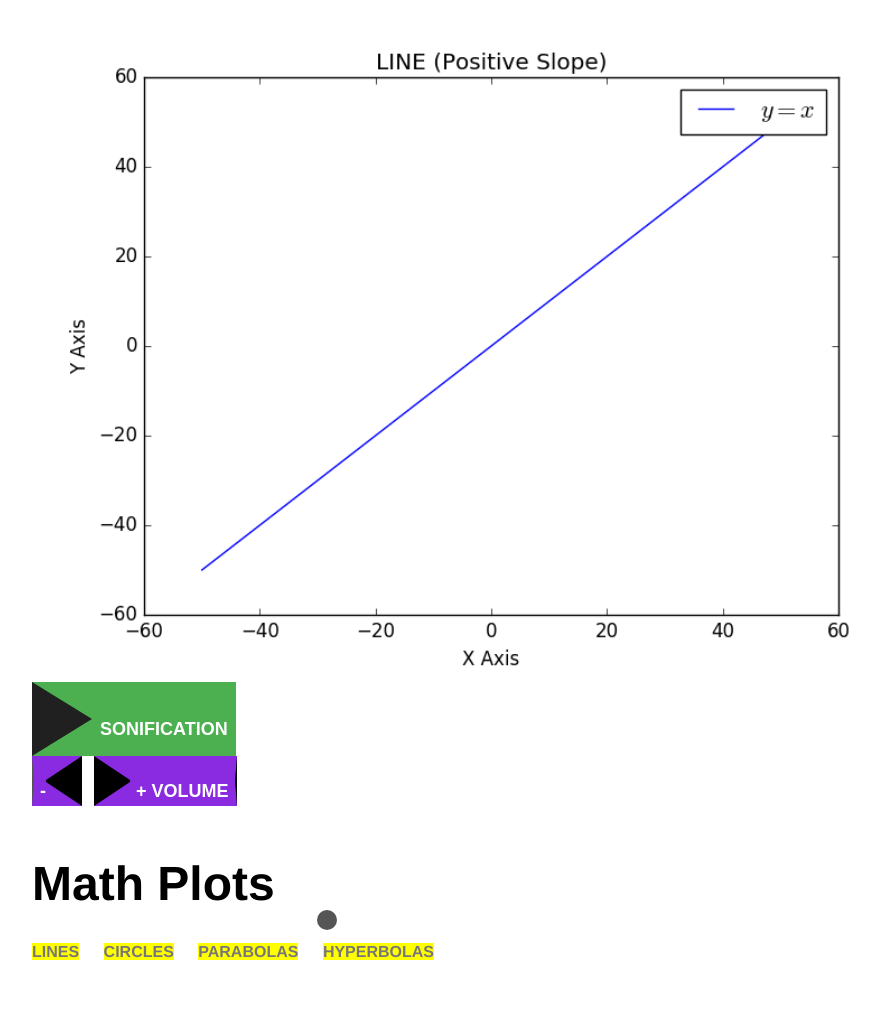
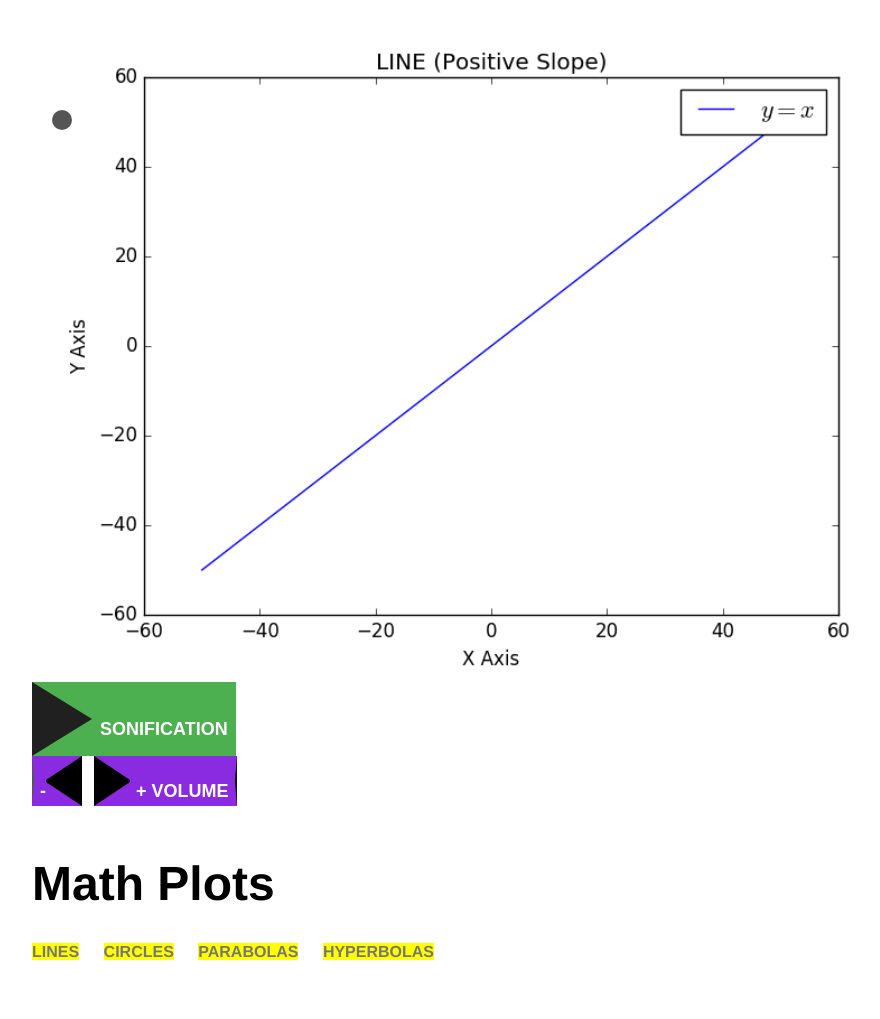
Before and after one commit to rbobkoskie3/rbobkoskie3.github.io, a Jekyll site: the page built from line/linePosSlope.html, in a window 1280 px wide. Shown: the part 396-1415 px from the top of the page, without its empty margins (160-1040 px from the left). Built offline with Jekyll 4.4.1, drawn with Linux system fonts in a browser that asks for light colours.

Commit message:
Add files via upload

```diff
--- a/line/index.html
+++ b/line/index.html
@@ -186,15 +186,15 @@
         /* Safari 4.0 - 8.0 */
         @-webkit-keyframes tracePlt {
             0%   {left:20px; top:0px;}
-            100% {left:790px; top:600px;}
+            100% {left:80%; top:80%;}
         }
         @-moz-keyframes tracePlt {
             0%   {left:20px; top:0px;}
-            100% {left:790px; top:600px;}
+            100% {left:80%; top:80%;}
         }
         @-o-keyframes tracePlt {
             0%   {left:20px; top:0px;}
-            100% {left:790px; top:600px;}
+            100% {left:80%; top:80%;}
         }
         /* Standard syntax */
         @keyframes tracePlt {
--- a/line/linePosSlope.html
+++ b/line/linePosSlope.html
@@ -198,7 +198,7 @@
         }
         /* Standard syntax */
         @keyframes tracePlt {
-            0%   {left:285px; top:900px;}
+            0%   {left:20px; top:100px;}
             100% {left:80%; top:10%;}
         }
 
@@ -245,7 +245,7 @@
             src="https://rbobkoskie3.github.io/images/ST_Pos_Line.png"
             title="Click on Image to Toggle Between High Contrast <> Standard Contrast" onclick = "change();"/>
 
-        <div id ="myAnimation" class="myContainer"></div>
+        <div id ="myAnimation"></div>
 
     </div>
 
```
